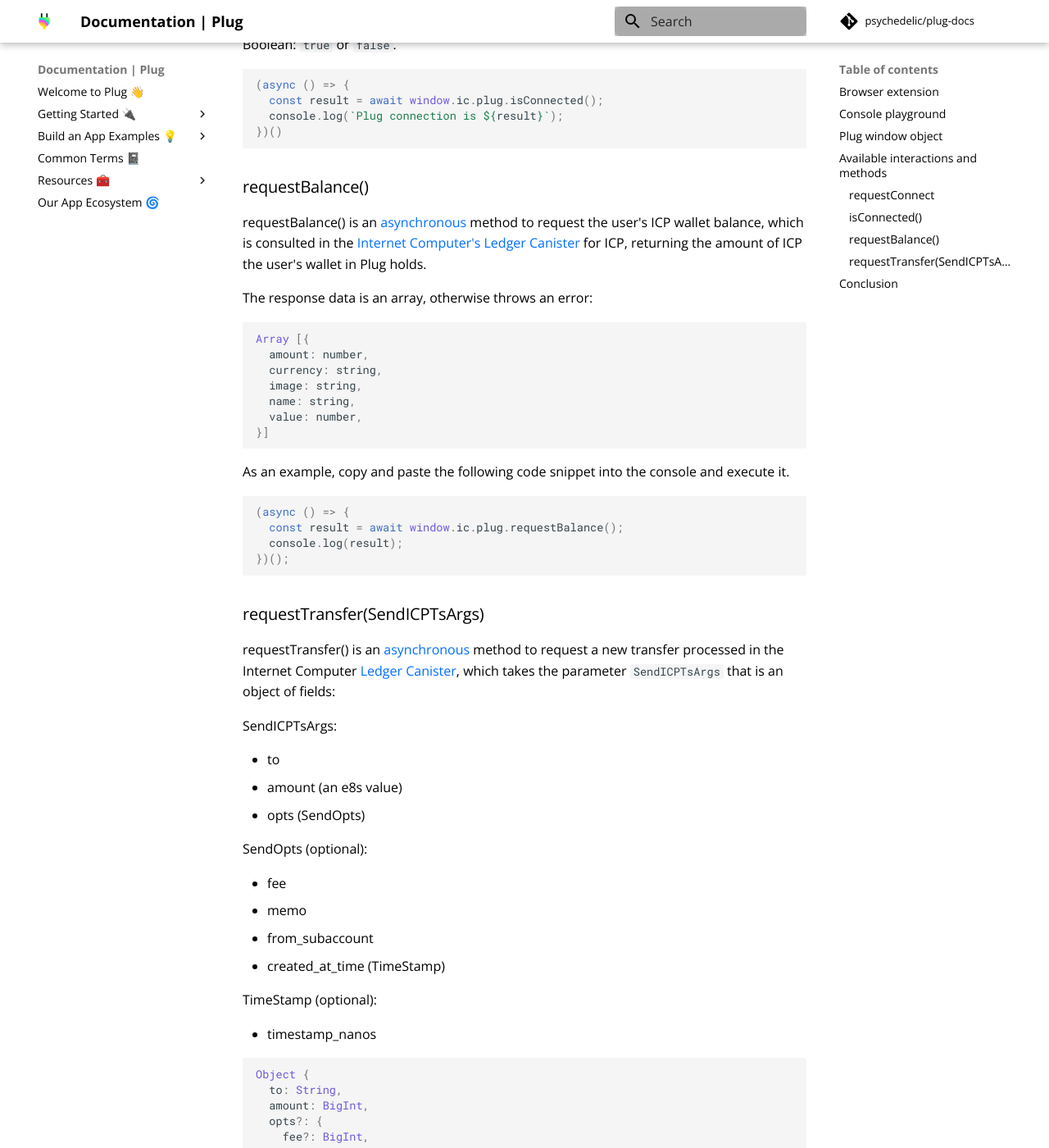
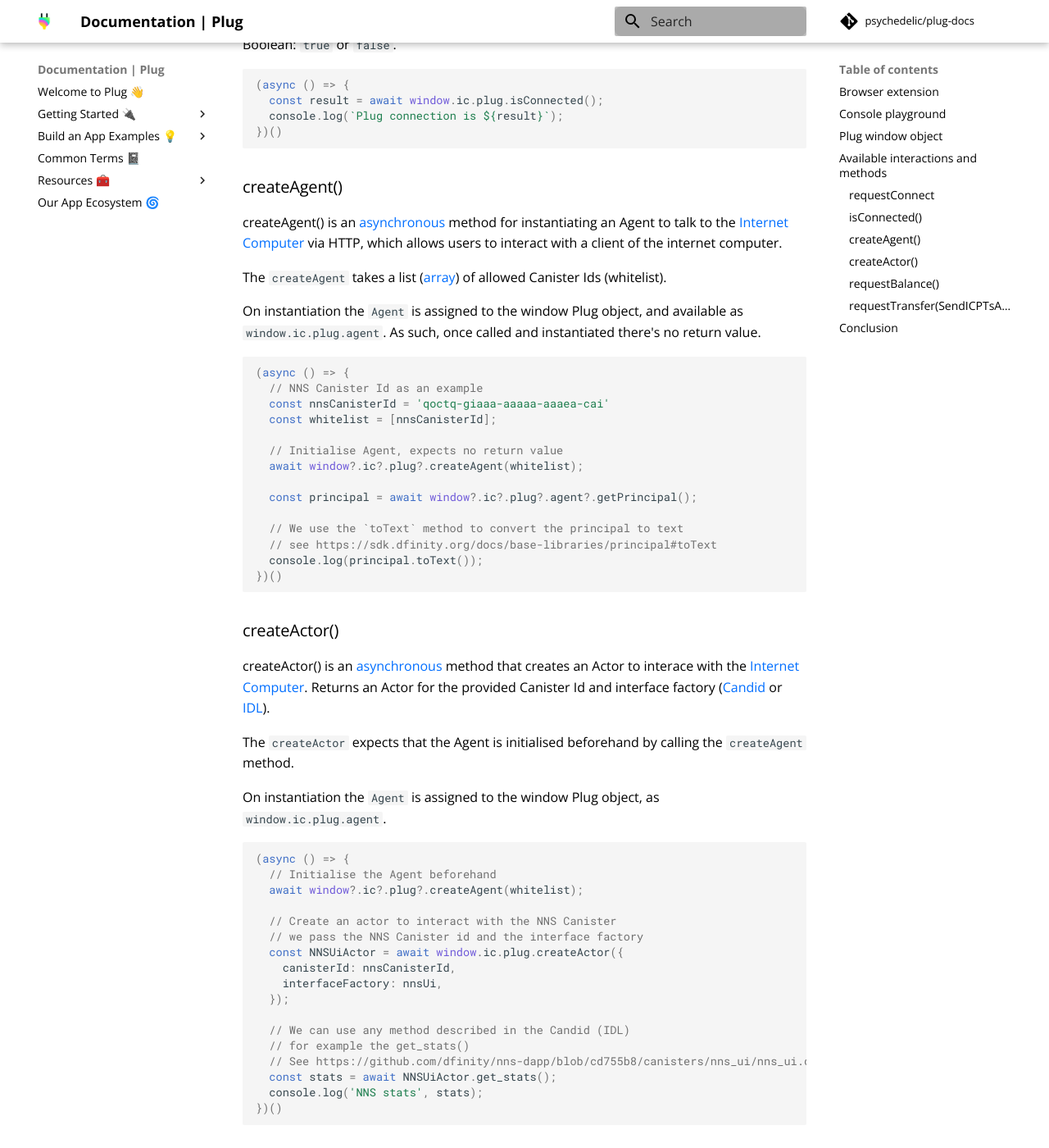
Before and after one commit to Psychedelic/plug-docs, an MkDocs documentation site: the page built from docs/getting-started/connect-to-plug.md, in a window 1280 px wide and 1400 px high, scrolled down 2785 px. Shown: the whole window at 82% size. Built offline with MkDocs 1.6.1 and Material for MkDocs 9.7.7, drawn with Linux system fonts in a browser that asks for light colours; comment, search, counter and statistics services are not loaded.

Commit message:
docs: ✏️  create actor and agent

````diff
--- a/docs/getting-started/connect-to-plug.md
+++ b/docs/getting-started/connect-to-plug.md
@@ -86,6 +86,59 @@
 (async () => {
   const result = await window.ic.plug.isConnected();
   console.log(`Plug connection is ${result}`);
+})()
+```
+
+### createAgent()
+
+createAgent() is an [asynchronous](https://developer.mozilla.org/en-US/docs/Learn/JavaScript/Asynchronous) method for instantiating an Agent to talk to the [Internet Computer](https://dfinity.org/) via HTTP, which allows users to interact with a client of the internet computer.
+
+The `createAgent` takes a list ([array](https://developer.mozilla.org/en-US/docs/Web/JavaScript/Reference/Global_Objects/Array)) of allowed Canister Ids (whitelist).
+
+On instantiation the `Agent` is assigned to the window Plug object, and available as `window.ic.plug.agent`. As such, once called and instantiated there's no return value.
+
+```js
+(async () => {
+  // NNS Canister Id as an example
+  const nnsCanisterId = 'qoctq-giaaa-aaaaa-aaaea-cai'
+  const whitelist = [nnsCanisterId];
+
+  // Initialise Agent, expects no return value
+  await window?.ic?.plug?.createAgent(whitelist);
+
+  const principal = await window?.ic?.plug?.agent?.getPrincipal();
+
+  // We use the `toText` method to convert the principal to text
+  // see https://sdk.dfinity.org/docs/base-libraries/principal#toText
+  console.log(principal.toText());
+})()
+```
+
+### createActor()
+
+createActor() is an [asynchronous](https://developer.mozilla.org/en-US/docs/Learn/JavaScript/Asynchronous) method that creates an Actor to interace with the [Internet Computer](https://dfinity.org/). Returns an Actor for the provided Canister Id and interface factory ([Candid](https://sdk.dfinity.org/docs/candid-guide/candid-concepts.html) or [IDL](https://sdk.dfinity.org/docs/candid-guide/candid-concepts.html#_why_create_a_new_idl)).
+
+The `createActor` expects that the Agent is initialised beforehand by calling the `createAgent` method.
+
+On instantiation the `Agent` is assigned to the window Plug object, as `window.ic.plug.agent`.
+
+```js
+(async () => {
+  // Initialise the Agent beforehand
+  await window?.ic?.plug?.createAgent(whitelist);
+
+  // Create an actor to interact with the NNS Canister
+  // we pass the NNS Canister id and the interface factory
+  const NNSUiActor = await window.ic.plug.createActor({
+    canisterId: nnsCanisterId,
+    interfaceFactory: nnsUi,
+  });
+
+  // We can use any method described in the Candid (IDL)
+  // for example the get_stats()
+  // See https://github.com/dfinity/nns-dapp/blob/cd755b8/canisters/nns_ui/nns_ui.did
+  const stats = await NNSUiActor.get_stats();
+  console.log('NNS stats', stats);
 })()
 ```
 
````
